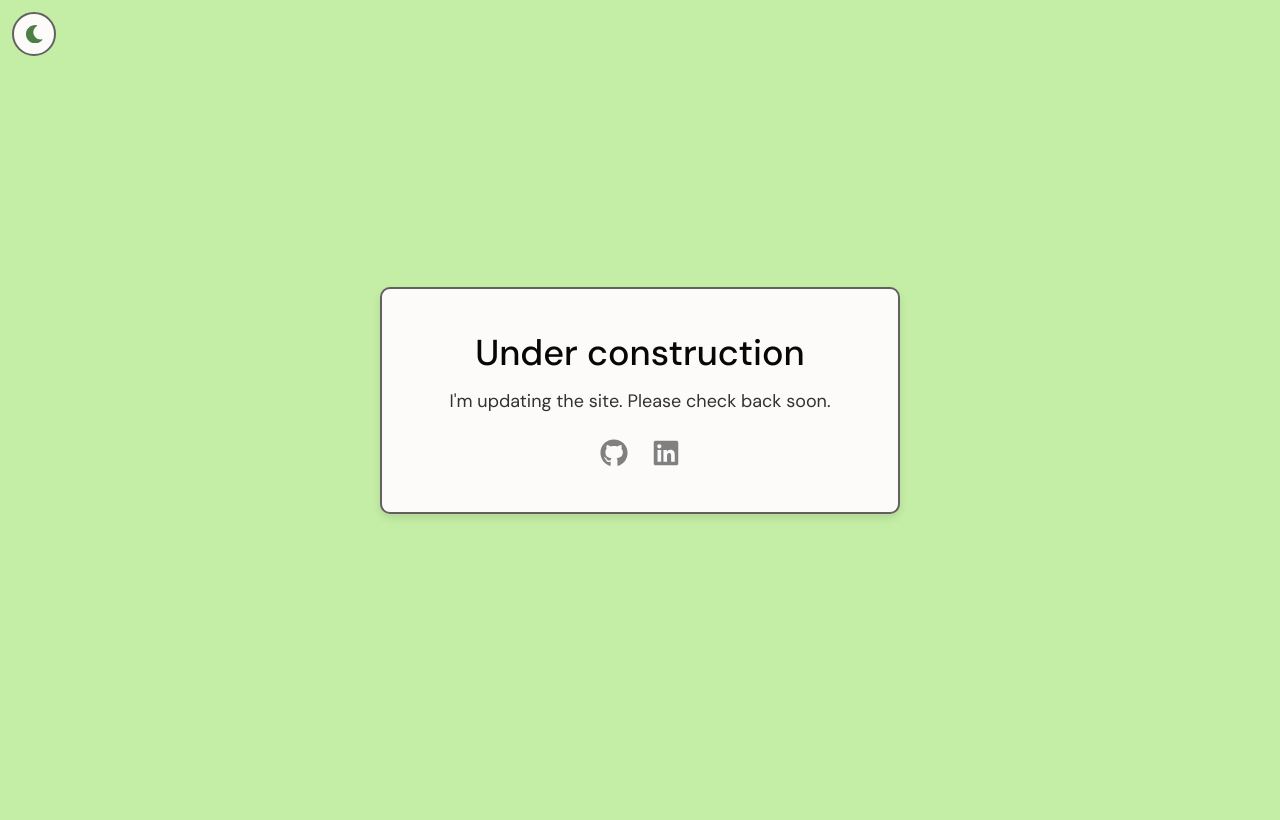
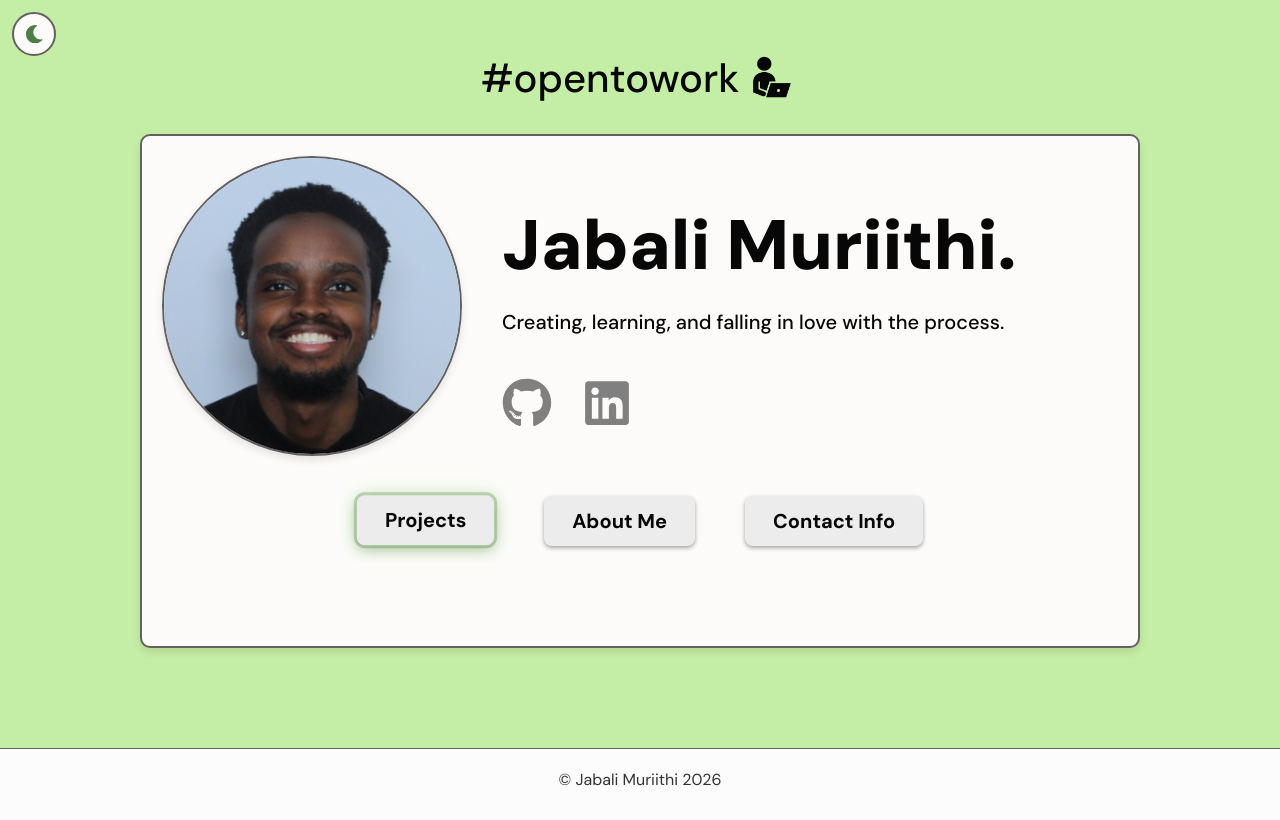
Before and after one commit to jb2dawrrld/my-portfolio, a React (Vite) app: page / in a window 1280 px wide. Built offline with nearby package versions, Linux system fonts and the light colour scheme.

Commit message:
projects update - added zoink

```diff
--- a/src/App.jsx
+++ b/src/App.jsx
@@ -8,7 +8,7 @@ import UnderConstruction from "./components/UnderConstruction";
 import { assetUrl } from "./utils/assets";
 import { getStoredTheme, setStoredTheme } from "./utils/theme";
 
-const UNDER_CONSTRUCTION = true;
+const UNDER_CONSTRUCTION = false;
 const PROJECTS_HINT_KEY = "portfolio-projects-hint-seen";
 const Projects = lazy(() => import("./components/Projects"));
 
--- a/src/components/Projects.jsx
+++ b/src/components/Projects.jsx
@@ -22,18 +22,18 @@ const projects = [
 
   {
 
-    title: "Shipcheck AI",
-    image: "shipcheckss.png",
-    alt: "Shipcheck AI screenshot",
-    chips: ["Cloudflare", "Wrangler", "AI", "Typescript", "LLM"],
-    githubUrl: "https://github.com/jb2dawrrld/cf_ai_shipcheck-ai",
+    title: "Zoink",
+    image: "zoink.png",
+    alt: "Zoink's screenshot",
+    chips: ["Web Scraping", "AR", "Mobile App", "Typescript", "Supabase"],
+    githubUrl: "https://github.com/jb2dawrrld/zoink",
     highlights: [
 
-      "Built and deployed a Cloudflare-native AI deployment review agent using TypeScript, leveraging Workers, Durable Objects, and Workflows to analyze GitHub repositories for security, reliability, and ship-readiness risks",
+      "Developed a full-stack augmented reality (AR) application that allows users to visualize furniture dimensions in real-world spaces before purchasing.",
 
-      "Designed a deterministic ingestion pipeline that selects high-signal files from large repositories, enabling scalable analysis under token and API constraints while maintaining consistent results",
+      "Engineered a multi-stage web scraping pipeline using retailer-specific adapters, HTML parsing, and Playwright to automatically extract product dimensions from listings onfurniture retailers like IKEA, Wayfair, and Amazon.",
 
-      "Implemented structured LLM outputs and a fix-plan generator that produces ordered, actionable remediation steps, with stateful chat for iterative debugging grounded in repository context",
+      "Integrated Supabase authentication, PostgreSQL, and cloud storage to support saved furniture assets, user wishlists, and shareable 3D models with cross-platform AR viewing (iOS and Android).",
 
     ],
 
```
Also changed, not shown: public/zoink.png (added).
